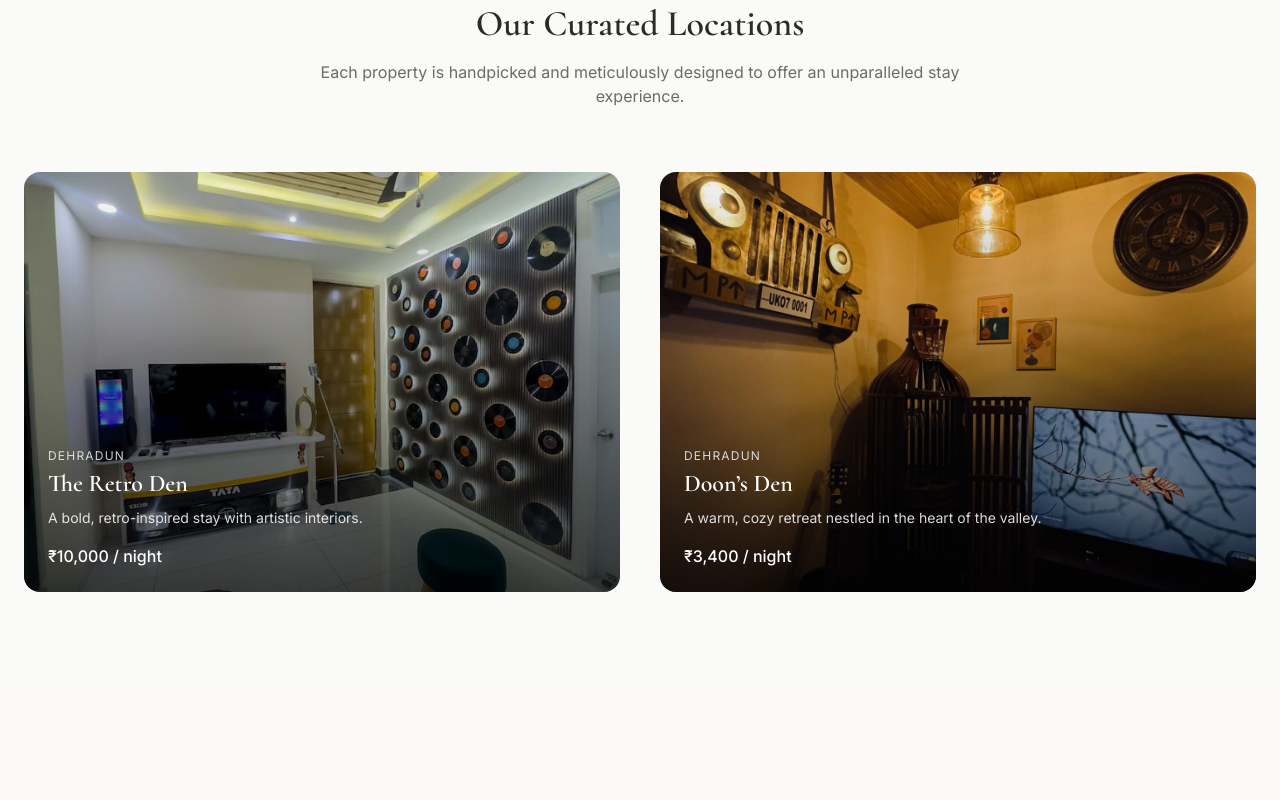
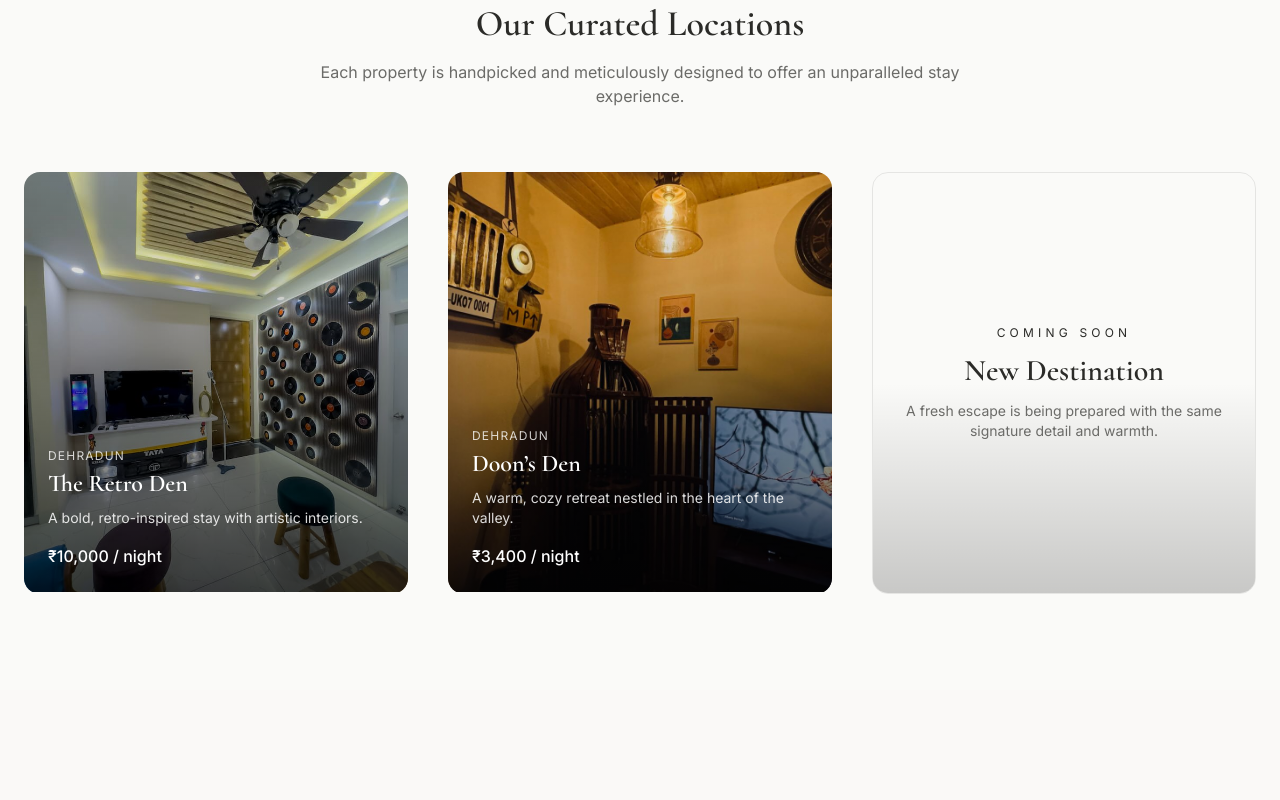
Before and after one commit to Paranormal31/aera-living, a Next.js app: page / in a window 1280 px wide. Shown: the part 1160-1960 px from the top of the page. Built offline with nearby package versions, Linux system fonts and the light colour scheme.

Commit message:
Add coming soon location cards

```diff
--- a/app/locations/page.tsx
+++ b/app/locations/page.tsx
@@ -111,6 +111,39 @@ export default function LocationsPage() {
             </div>
           </Link>
         ))}
+        <div
+          aria-label="New location coming soon"
+          className="block bg-white rounded-2xl shadow-sm overflow-hidden flex flex-col md:flex-row border border-gray-100"
+        >
+          <div className="relative w-full md:w-1/2 h-72 md:h-auto">
+            <div className="absolute inset-0 bg-gradient-to-br from-gray-100 via-white to-gray-50" />
+            <div className="absolute -top-8 -right-8 h-40 w-40 rounded-full bg-gray-200/60 blur-3xl" />
+            <div className="absolute -bottom-10 -left-10 h-48 w-48 rounded-full bg-gray-200/60 blur-3xl" />
+            <div className="absolute inset-0 flex items-center justify-center">
+              <span className="text-xs uppercase tracking-[0.35em] text-gray-500">
+                Coming Soon
+              </span>
+            </div>
+          </div>
+          <div className="p-8 flex flex-col justify-between w-full md:w-1/2">
+            <div>
+              <p className="text-sm text-gray-500 mb-1">New Destination</p>
+              <h2 className="text-2xl font-serif mb-4">
+                Next Location Reveal
+              </h2>
+              <p className="text-sm text-gray-500">
+                We&apos;re crafting a fresh retreat with the same signature
+                comfort and detail. Stay tuned.
+              </p>
+            </div>
+            <div className="flex items-center justify-between mt-6">
+              <p className="text-xl font-semibold text-gray-700">Coming Soon</p>
+              <span className="flex items-center gap-2 text-sm font-medium text-gray-500">
+                Details Soon
+              </span>
+            </div>
+          </div>
+        </div>
       </section>
     </main>
   );
--- a/components/CuratedLocations.tsx
+++ b/components/CuratedLocations.tsx
@@ -36,7 +36,7 @@ export default function CuratedLocations() {
         </div>
 
         {/* Cards */}
-        <div className="mt-16 grid grid-cols-1 md:grid-cols-2 gap-10">
+        <div className="mt-16 grid grid-cols-1 md:grid-cols-3 gap-10">
           {locations.map((location) => (
             <Link
               key={location.slug}
@@ -71,6 +71,30 @@ export default function CuratedLocations() {
               </div>
             </Link>
           ))}
+          <div
+            aria-label="New location coming soon"
+            className="group block overflow-hidden rounded-2xl border border-foreground/10 bg-gradient-to-br from-foreground/5 via-foreground/0 to-foreground/10"
+          >
+            <div className="relative h-[420px]">
+              <div className="absolute inset-0">
+                <div className="absolute -top-10 -right-10 h-48 w-48 rounded-full bg-foreground/10 blur-3xl" />
+                <div className="absolute -bottom-8 -left-8 h-40 w-40 rounded-full bg-foreground/10 blur-3xl" />
+              </div>
+              <div className="absolute inset-0 bg-gradient-to-t from-black/20 via-transparent to-transparent" />
+              <div className="absolute inset-0 flex flex-col items-center justify-center text-center px-8">
+                <div className="text-xs uppercase tracking-[0.35em] text-foreground/70">
+                  Coming Soon
+                </div>
+                <h3 className="mt-3 font-['Cormorant'] text-3xl font-semibold text-foreground">
+                  New Destination
+                </h3>
+                <p className="mt-3 text-sm text-muted-foreground">
+                  A fresh escape is being prepared with the same signature
+                  detail and warmth.
+                </p>
+              </div>
+            </div>
+          </div>
         </div>
       </div>
     </section>
```
